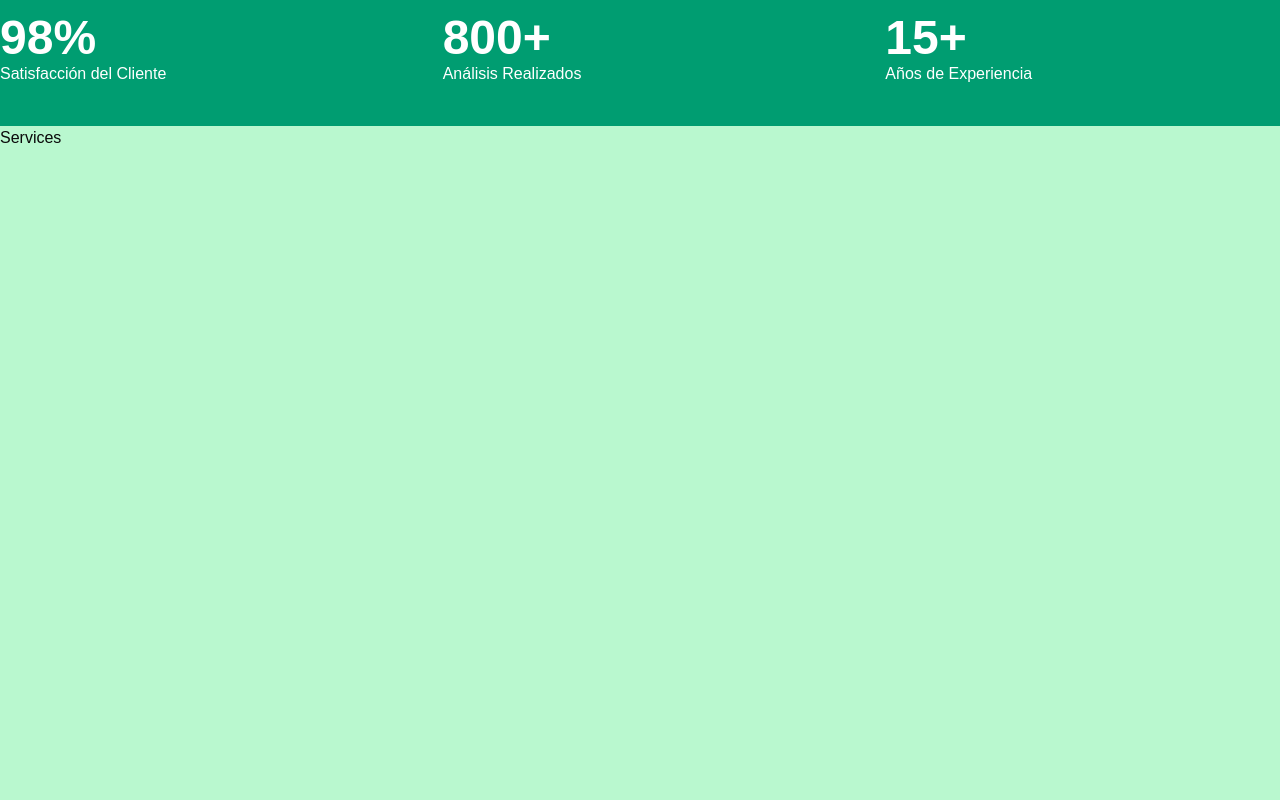
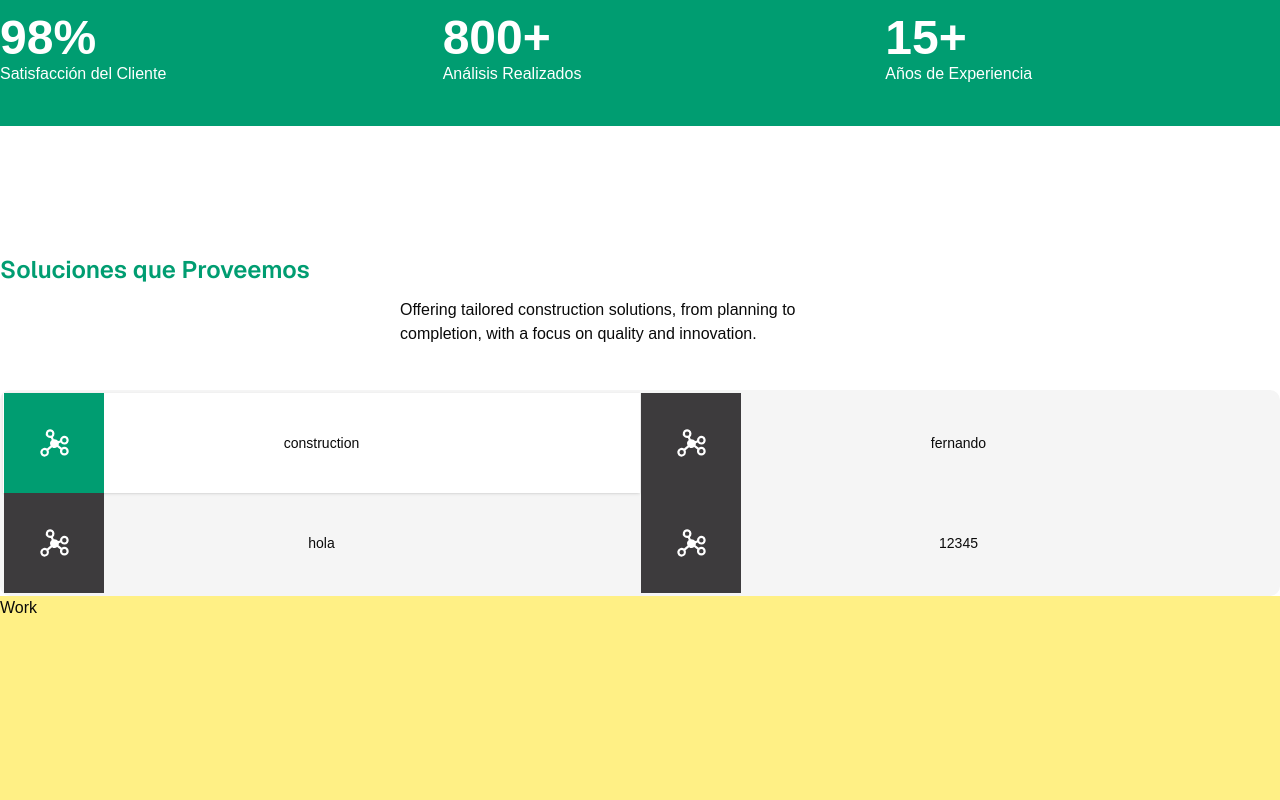
Before and after one commit to LuisNunezVela/ultrainfo-next, a Next.js app: page / in a window 1280 px wide. Shown: the part 1460-2260 px from the top of the page. Built offline with nearby package versions, Linux system fonts and the light colour scheme.

Commit message:
added services

```diff
--- a/src/components/Services.jsx
+++ b/src/components/Services.jsx
@@ -1,10 +1,93 @@
+"use client";
 import React from 'react'
+import { PiGraphFill } from 'react-icons/pi';
+import { useState } from 'react';
+import { Tabs, TabsList, TabsContent, TabsTrigger } from '@/components/ui/tabs';
+import Image from "next/image";
+
+const serviceData = [
+  {
+    name: "construction",
+    icon: PiGraphFill ,
+    title: "Construction Services",
+    description: "We build with precision and innovation, ensuring that every structure is strong, reliable, and built to last. From foundations to finishing",
+    serviceList: [
+      "Residential Builds","Structural Design","Site Prep",
+    ],
+    thumbs:[{url: ""}]
+  },
+  {
+    name: "fernando",
+    icon: PiGraphFill,
+    title: "Construction Services",
+    description: "We build with precision and innovation, ensuring that every structure is strong, reliable, and built to last. From foundations to finishing",
+    serviceList: [
+      "Residential Builds","Structural Design","Site Prep",
+    ],
+    thumbs:[{url: ""}]
+  },
+  {
+    name: "hola",
+    icon: PiGraphFill,
+    title: "Construction Services",
+    description: "We build with precision and innovation, ensuring that every structure is strong, reliable, and built to last. From foundations to finishing",
+    serviceList: [
+      "Residential Builds","Structural Design","Site Prep",
+    ],
+    thumbs:[{url: ""}]
+  },
+  {
+    name: "12345",
+    icon: PiGraphFill,
+    title: "Construction Services",
+    description: "We build with precision and innovation, ensuring that every structure is strong, reliable, and built to last. From foundations to finishing",
+    serviceList: [
+      "Residential Builds","Structural Design","Site Prep",
+    ],
+    thumbs:[{url: ""}]
+  },
+]
 
 const Services = () => {
+  const [activeTab, setActiveTab] = useState("construction");
   return (
-    <div className="h-screen bg-green-200" id="services">
-      Services
-    </div>
+    <section className="pt-16 xl:pt-32" id="services">
+      <div className="container mx-auto">
+        <div>
+          <h2 className="text-2xl mb-3">Soluciones que Proveemos</h2>
+          <p className="mb-11 max-w-[480px] mx-auto">Offering tailored construction solutions, from planning to completion, with a focus on quality and innovation.
+
+          </p>
+        </div>
+
+        {/*Tabs*/ }
+      <Tabs defaultValue="construction" onValueChange={(value) => setActiveTab(value)}>
+        <TabsList className="grid w-full grid-cols-2 h-full">
+          {serviceData.map((item)=>{
+            const Icon = item.icon;
+            return (
+            <TabsTrigger
+            key={item.name}
+            value={item.name}
+            className="w-full rounded-none h-[100px] flex items-center relative shadow-custom p-0 outline-none">
+              <div className={`w-[100px] h-[100px] flex items-center justify-center absolute left-0 ${
+                activeTab === item.name
+                ? "bg-verde text-blanco"
+                : "bg-negro text-blanco"
+              }`}>
+                <Icon style={{ width: '35px', height: '35px' }} />
+              </div>
+              <div>{item.name}</div>
+            </TabsTrigger>
+            );
+          })}
+        </TabsList>
+        <TabsContent value="account">Account</TabsContent>
+        <TabsContent value="password">Password</TabsContent>
+      </Tabs>
+
+      </div>
+    </section>
   )
 }
 
```
